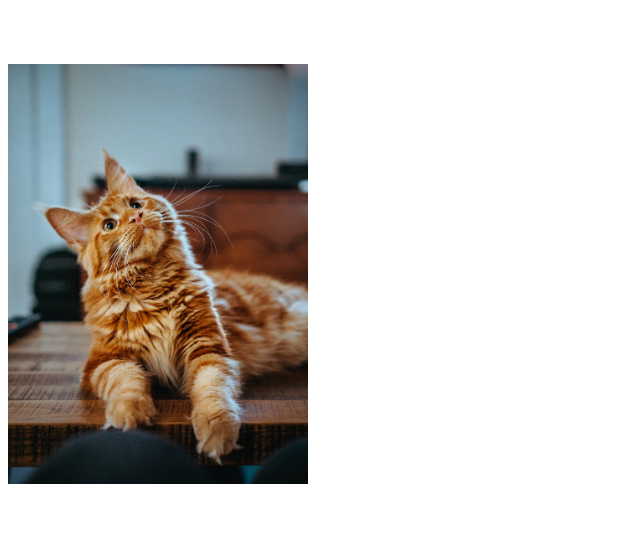
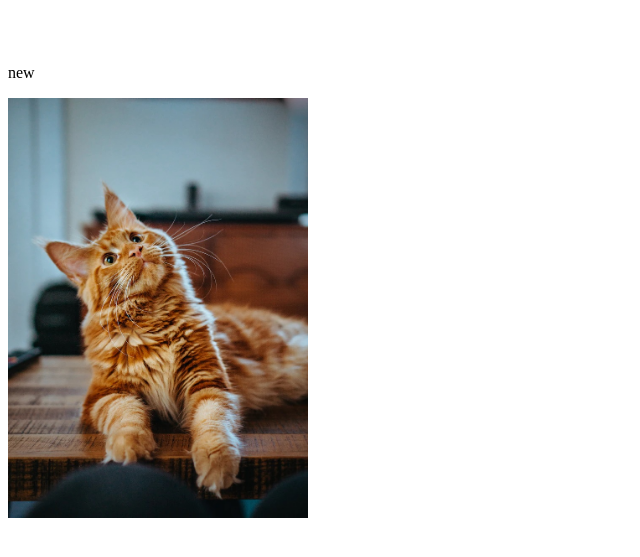
Before and after one commit to sansan719/week5, a website built with Vite: page pages/index.html in a window 1280 px wide. Shown: the part 215-772 px from the top of the page, without its empty margins (0-640 px from the left). Built offline with nearby package versions, Linux system fonts and the light colour scheme.

Commit message:
modify text

```diff
--- a/pages/index.html
+++ b/pages/index.html
@@ -1,19 +1,23 @@
 <!DOCTYPE html>
 <html lang="en">
+
 <head>
   <meta charset="UTF-8" />
   <meta http-equiv="X-UA-Compatible" content="IE=edge" />
   <meta name="viewport" content="width=device-width, initial-scale=1.0" />
   <title>index</title>
 </head>
+
 <body>
   <%- include('./layout/header'); -%>
 
   <h1 class="index-title">我是首頁</h1>
+  <p>new</p>
   <img src="../assets/images/cat.jpg" style="width: 300px;" alt="cat">
 
   <%- include('./layout/footer'); -%>
 
   <script type="module" src="../main.js"></script>
 </body>
+
 </html>
```
Lines whose indentation alone changed are shown as unchanged.
